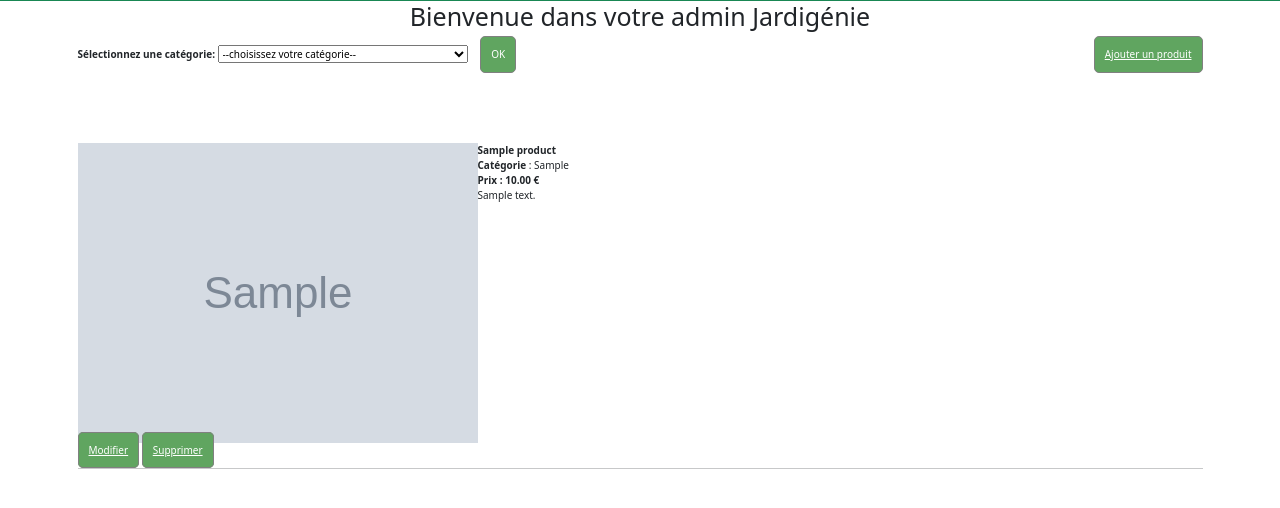
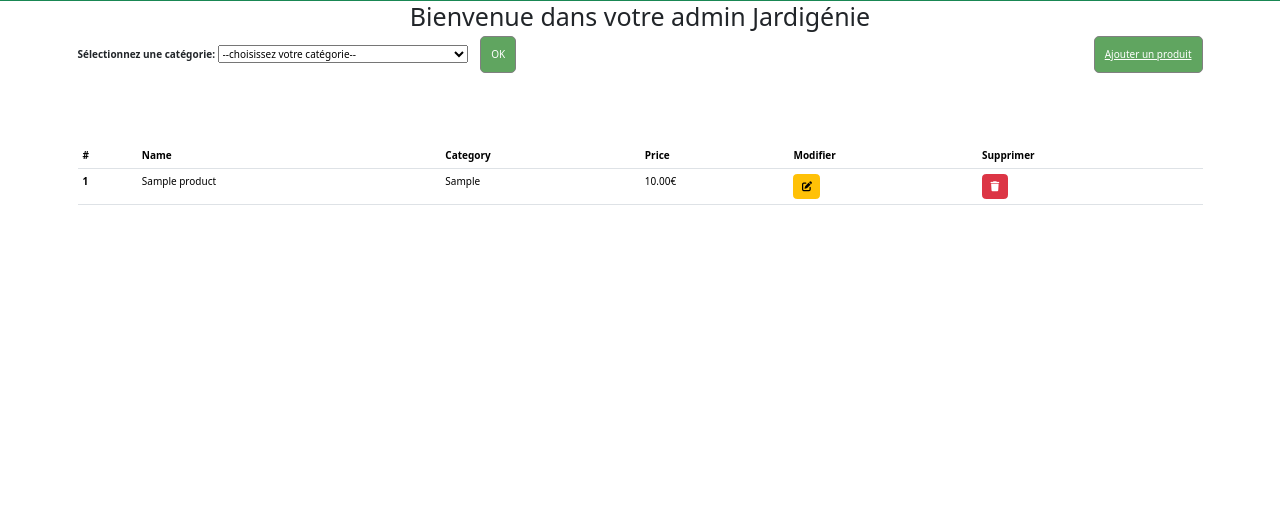
Before and after one commit to LouGitta/di_cube_4_jardigenie, a PHP site: page /index.php?route=home in a window 1280 px wide. Shown: the part 55-563 px from the top of the page. Run offline with PHP 8.4, Linux system fonts and the light colour scheme; tables that the repository leaves empty hold one stand-in row (values such as "Sample post"); grey boxes marked "Sample" are stand-in pictures.

Commit message:
Mise à jour des pages produits

```diff
--- a/back_office/controllers/ProductController.php
+++ b/back_office/controllers/ProductController.php
@@ -60,7 +60,7 @@ class ProductController {
                 'price'         => '',
                 'category'      => '',
                 'description'   => '',
-                'img'           => ''
+                'image'           => ''
         ];
 
 
@@ -85,7 +85,7 @@ class ProductController {
                 'price'         => trim($_POST['price']),
                 'category'      => $_POST['category'],
                 'description'   => $_POST['description'],
-                'img'           => 'noPicture.png'
+                'image'           => 'noPicture.png'
                     ];
 
                 // Vérification de tous les champs
@@ -108,10 +108,10 @@ class ProductController {
                 if (count($errors) == 0) {
 
                     // UPLOADER L'IMAGE
-                    if( isset($_FILES['img']) && $_FILES['img']['name'] !== '' ) {
+                    if( isset($_FILES['image']) && $_FILES['image']['name'] !== '' ) {
                         $dossier = "images";
                         $model = new \Models\Upload();
-                        $newProduct['img'] = $model->upload($_FILES['img'], $dossier, $errors);
+                        $newProduct['image'] = $model->upload($_FILES['image'], $dossier, $errors);
 
                     }
                     // On enregistre toutes les données sous forme de tableau dans une variable data
@@ -120,7 +120,7 @@ class ProductController {
                                 $newProduct['price'],
                                 $newProduct['category'],
                                 $newProduct['description'],
-                                $newProduct['img']
+                                $newProduct['image']
                     ];
 
                     $model = new \Models\Products();
@@ -155,16 +155,16 @@ class ProductController {
 
 
         $newProduct = [
-                        'id'            => $artmodif['art_id'],
-                        'name'          => $artmodif['art_name'],
-                        'price'         => $artmodif['art_price'],
-                        'category'      => $artmodif['art_category'],
-                        'description'   => $artmodif['art_description'],
-                        'img'           => $artmodif['art_img']
+                        'id'            => $artmodif['product_id'],
+                        'name'          => $artmodif['name'],
+                        'price'         => $artmodif['price'],
+                        'category'      => $artmodif['category'],
+                        'description'   => $artmodif['description'],
+                        'image'           => $artmodif['image']
             ];
 
 
-        $_SESSION['saveimg']=$artmodif['art_img'];
+        $_SESSION['saveimage']=$artmodif['image'];
 
             // affiche la vue
             $template = "addproduct.phtml";
@@ -195,7 +195,7 @@ class ProductController {
                             'price'         => trim($_POST['price']),
                             'category'      => $_POST['category'],
                             'description'   => $_POST['description'],
-                            'img'           => $_SESSION['saveimg']
+                            'image'           => $_SESSION['saveimage']
                 ];
 
 
@@ -220,27 +220,27 @@ class ProductController {
 
                 // On efface l'image du dossier images, à partir du moment où il y avait bien une image.
 
-                if( isset($_FILES['img']) && $_FILES['img']['name'] !== '' )
+                if( isset($_FILES['image']) && $_FILES['image']['name'] !== '' )
                 {
 
 
-                    if ($_SESSION['saveimg'] != 'noPicture.png' ) {
-                        unlink('public/images/'.$_SESSION['saveimg']);
+                    if ($_SESSION['saveimage'] != 'noPicture.png' ) {
+                        unlink('public/images/'.$_SESSION['saveimage']);
                     }
 
                     $dossier = "images";
                     $model = new \Models\Upload();
-                    $newProduct['img'] = $model->upload($_FILES['img'], $dossier, $errors);
+                    $newProduct['image'] = $model->upload($_FILES['image'], $dossier, $errors);
                 }
 
 
                     // On enregistre toutes les données sous forme de tableau dans une variable data
                     $newData = [
-                        'art_name'          => $newProduct['name'],
-                        'art_price'         => $newProduct['price'],
-                        'art_category'      => $newProduct['category'],
-                        'art_description'   => $newProduct['description'],
-                        'art_img'           => $newProduct['img']
+                        'name'          => $newProduct['name'],
+                        'price'         => $newProduct['price'],
+                        'category'      => $newProduct['category'],
+                        'description'   => $newProduct['description'],
+                        'image'           => $newProduct['image']
                     ];
 
 
@@ -269,11 +269,11 @@ class ProductController {
         $imageName = $model->getImageProductbyId($id);
 
         // Je supprime l'image de mon dossier dans la mesure où elle ne s'appelle pas "noPicture.png"
-        if($imageName['art_img'] != "noPicture.png") {
-            unlink('public/images/'.$imageName['art_img']);
+        if($imageName['image'] != "noPicture.png") {
+            unlink('public/images/'.$imageName['image']);
         }
 
-        $model->deleteProductById('products', 'art_id', $id);
+        $model->deleteProductById('products', 'product_id', $id);
 
 
 
--- a/back_office/views/home.phtml
+++ b/back_office/views/home.phtml
@@ -23,38 +23,30 @@
 
 <section>
 
+<table class="table">
+  <thead>
+    <tr>
+      <th scope="col">#</th>
+      <th scope="col">Name</th>
+      <th scope="col">Category</th>
+      <th scope="col">Price</th>
+      <th scope="col">Modifier</th>
+      <th scope="col">Supprimer</th>
 
-<?php foreach ($listProducts as $value):?>
+    </tr>
+  </thead>
+  <tbody>
+    <?php foreach ($listProducts as $value):?>
+      <tr class="w-100">
+        <th scope="row"><?= $value['product_id'] ?></th>
+        <td><?= htmlspecialchars($value['name'])?></td>
+        <td><?= htmlspecialchars($value['category'])?></td>
+        <td><?= htmlspecialchars(number_format($value['price'], 2) .'€')?></td>
 
-
-
-    <div class="products">
-        <div class="flexleft">
-        <img src="public/images/<?= htmlspecialchars($value['image']) ?>" alt="<?= htmlspecialchars($value['name']) ?>">
-        <div class="content-product">
-            <div>
-                <div class="gras">
-                <?= htmlspecialchars($value['name']) ?>
-                </div>
-                <div>
-                    <span class="gras">Catégorie</span> : <?= htmlspecialchars($value['category']) ?>
-                </div>
-            </div>
-            <div class="gras">
-                Prix : <?= htmlspecialchars(number_format($value['price'], 2))?> €
-            </div>
-            <p><?= htmlspecialchars($value['description'])?></p>
-        </div>
-        </div>
-
-        <div class="button-product">
-            <a href="index.php?route=editProduct&id=<?= htmlspecialchars($value['product_id']) ?>" class="button">Modifier</a>
-            <a href="index.php?route=deleteProduct&id=<?= htmlspecialchars($value['product_id']) ?>" class="button">Supprimer</a>
-        </div>
-    </div>
-    <hr>
-
-
+        <td><a href="index.php?route=editProduct&id=<?= htmlspecialchars($value['product_id']) ?>" class="btn btn-warning"><i class="fa-solid fa-pen-to-square"></i></a></td>
+        <td><a href="index.php?route=deleteProduct&id=<?= htmlspecialchars($value['product_id']) ?>" class="btn btn-danger"><i class="fa-solid fa-trash"></i></a></td>
+      </tr>
     <?php endforeach; ?>
-
+  </tbody>
+</table>
 </section>
```
